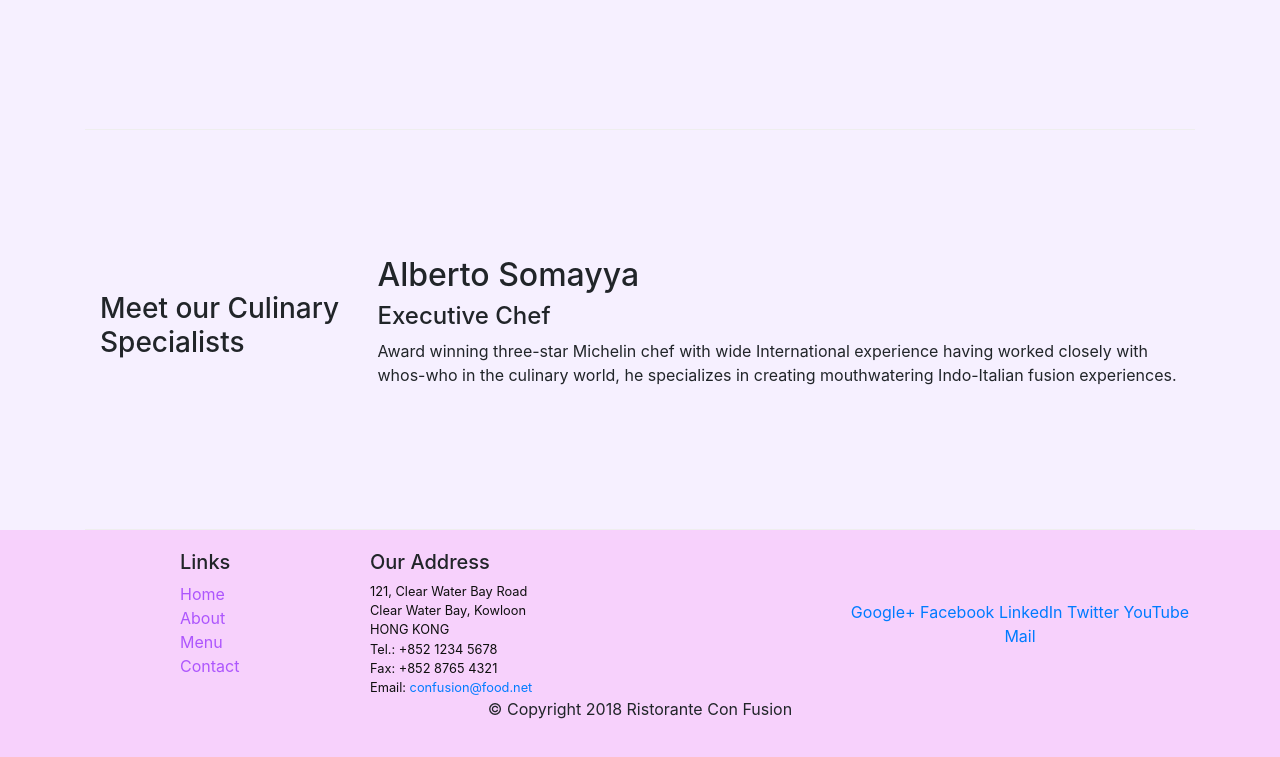
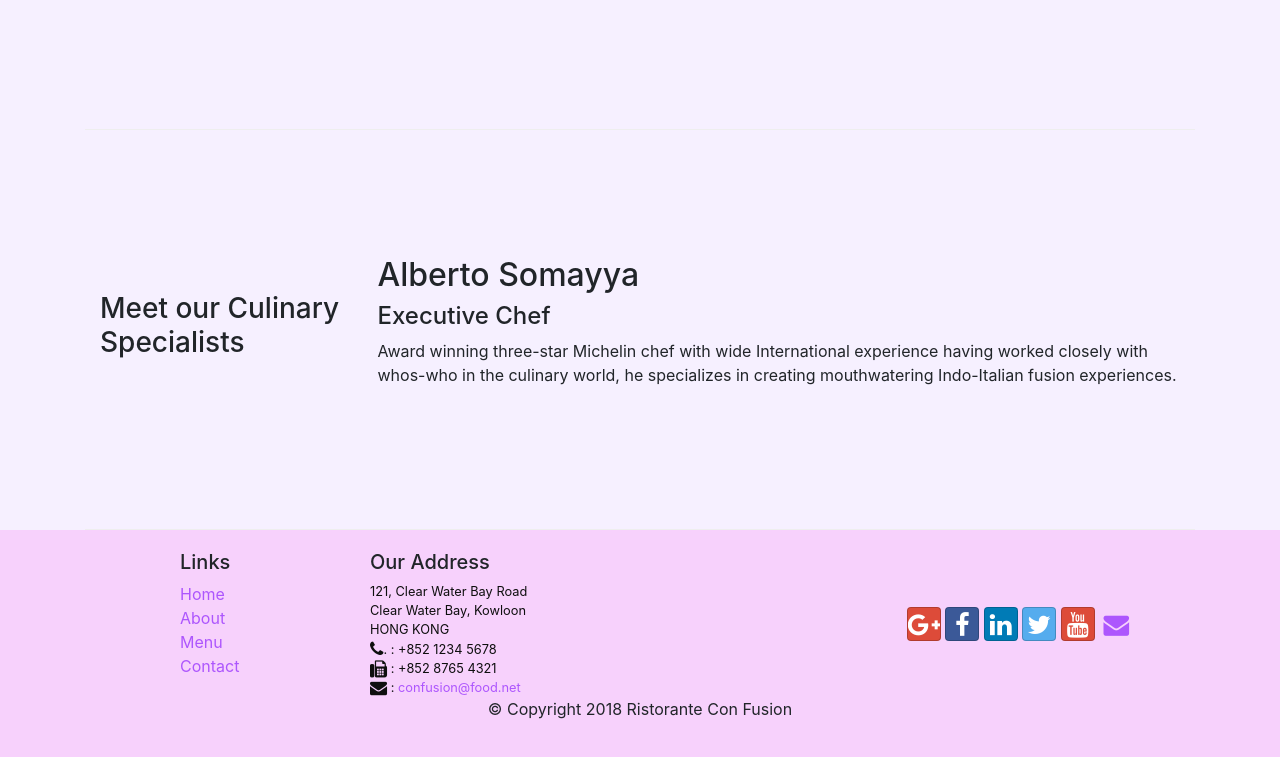
Before and after one commit to NTUT-Vincent/Bootstrap-Profile, a website: page index.html in a window 1280 px wide. Shown: the part 1004-1761 px from the top of the page. Drawn offline with nearby package versions, Linux system fonts and the light colour scheme.

Commit message:
Icon Fonts

```diff
--- a/index.html
+++ b/index.html
@@ -10,6 +10,8 @@
     <!-- Bootstrap CSS -->
     <link rel="stylesheet" href="node_modules/bootstrap/dist/css/bootstrap.min.css">
     <link rel="stylesheet" href="css/styles.css">
+    <link rel="stylesheet" href="node_modules/font-awesome/css/font-awesome.min.css">
+    <link rel="stylesheet" href="node_modules/bootstrap-social/bootstrap-social.css">
     <title>Ristorante Con Fusion</title>
 </head>
 
@@ -23,10 +25,10 @@
             <a class="navbar-brand mr-auto" href="#">Ristorante con Fusion</a>
             <div class="collapse navbar-collapse" id="Navbar">
                 <ul class="navbar-nav mr-auto">
-                    <li class="nav-item active"><a class="nav-link" href="#">Home</a></li>
-                    <li class="nav-item"><a class="nav-link" href="aboutus.html">About</a></li>
-                    <li class="nav-item"><a class="nav-link" href="#">Menu</a></li>
-                    <li class="nav-item"><a class="nav-link" href="#">Contact</a></li>
+                    <li class="nav-item active"><a class="nav-link" href="#"><span class="fa fa-home fa-lg"></span> Home</a></li>
+                    <li class="nav-item"><a class="nav-link" href="aboutus.html"><span class="fa fa-info fa-lg"></span> About</a></li>
+                    <li class="nav-item"><a class="nav-link" href="#"><span class="fa fa-list fa-lg"></span> Menu</a></li>
+                    <li class="nav-item"><a class="nav-link" href="#"><span class="fa fa-address-card fa-lg"></span> Contact</a></li>
                 </ul>
             </div>
         </div>
@@ -96,19 +98,19 @@
 		              121, Clear Water Bay Road<br>
 		              Clear Water Bay, Kowloon<br>
 		              HONG KONG<br>
-		              Tel.: +852 1234 5678<br>
-		              Fax: +852 8765 4321<br>
-		              Email: <a href="mailto:confusion@food.net" class="link">confusion@food.net</a>
+		              <i class="fa fa-phone fa-lg"></i>. : +852 1234 5678<br>
+		              <i class="fa fa-fax fa-lg"></i> : +852 8765 4321<br>
+		              <i class="fa fa-envelope fa-lg"></i> : <a href="mailto:confusion@food.net" class="link-text">confusion@food.net</a>
 		           </address>
                 </div>
                 <div class="col-12 col-sm-4 align-self-center">
                     <div class="text-center">
-                        <a href="http://google.com/+" class="link">Google+</a>
-                        <a href="http://www.facebook.com/profile.php?id=" class="link">Facebook</a>
-                        <a href="http://www.linkedin.com/in/" class="link">LinkedIn</a>
-                        <a href="http://twitter.com/" class="link">Twitter</a>
-                        <a href="http://youtube.com/" class="link">YouTube</a>
-                        <a href="mailto:" class="link">Mail</a>
+                        <a href="http://google.com/+" class="link-text btn btn-social-icon btn-google"><i class="fa fa-google-plus"></i></a>
+                        <a href="http://www.facebook.com/profile.php?id=" class="link-text btn btn-social-icon btn-facebook"><i class="fa fa-facebook"></i></a>
+                        <a href="http://www.linkedin.com/in/" class="link-text btn btn-social-icon btn-linkedin"><i class="fa fa-linkedin"></i></a>
+                        <a href="http://twitter.com/" class="link-text btn btn-social-icon btn-twitter"><i class="fa fa-twitter"></i></a>
+                        <a href="http://youtube.com/" class="link-text btn btn-social-icon btn-google"><i class="fa fa-youtube"></i></a>
+                        <a href="mailto:" class="link-text btn btn-social-icon"><i class="fa fa-envelope"></i></a>
                     </div>
                 </div>
            </div>
--- a/package.json
+++ b/package.json
@@ -15,6 +15,8 @@
   },
   "dependencies": {
     "bootstrap": "^4.0.0",
+    "bootstrap-social": "^5.1.1",
+    "font-awesome": "^4.7.0",
     "jquery": "^3.3.1",
     "popper.js": "^1.12.9"
   }
```
Also changed, not shown: aboutus.html (+6 -4 lines), 1 other file.
